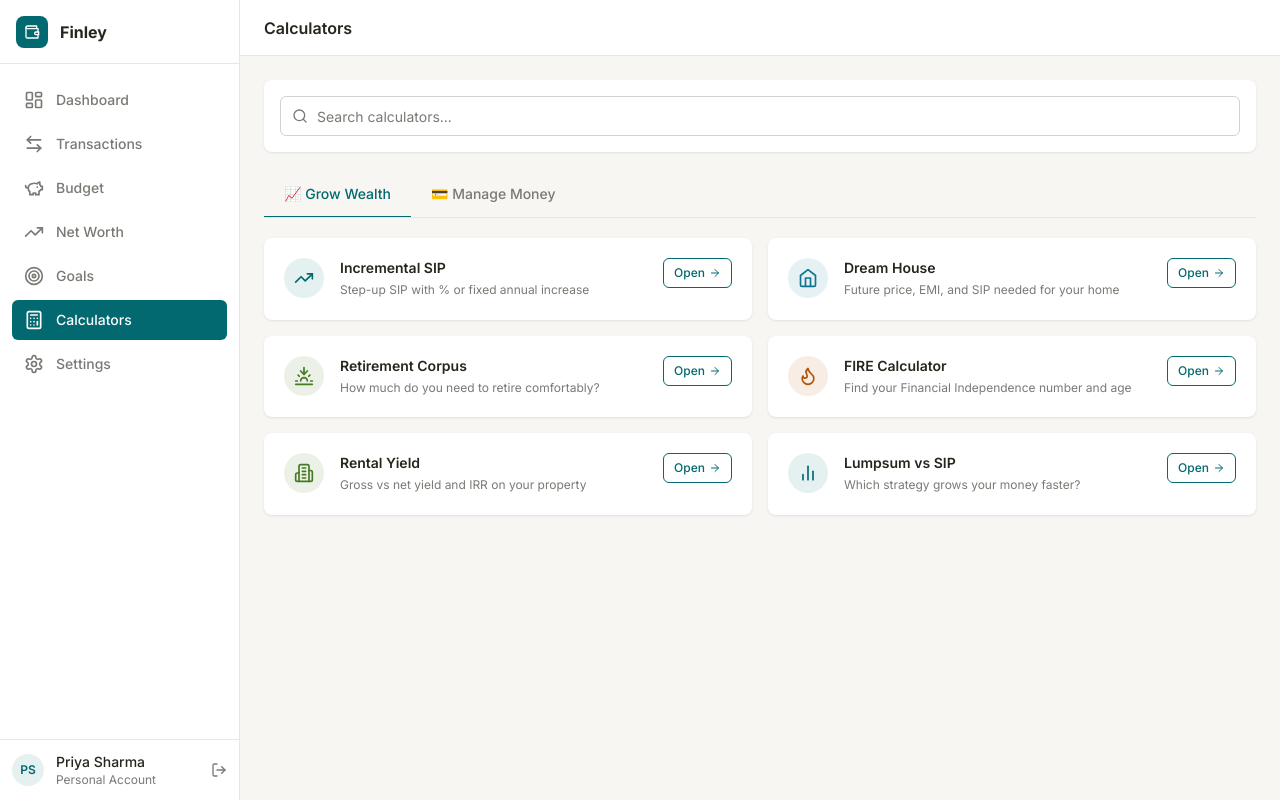
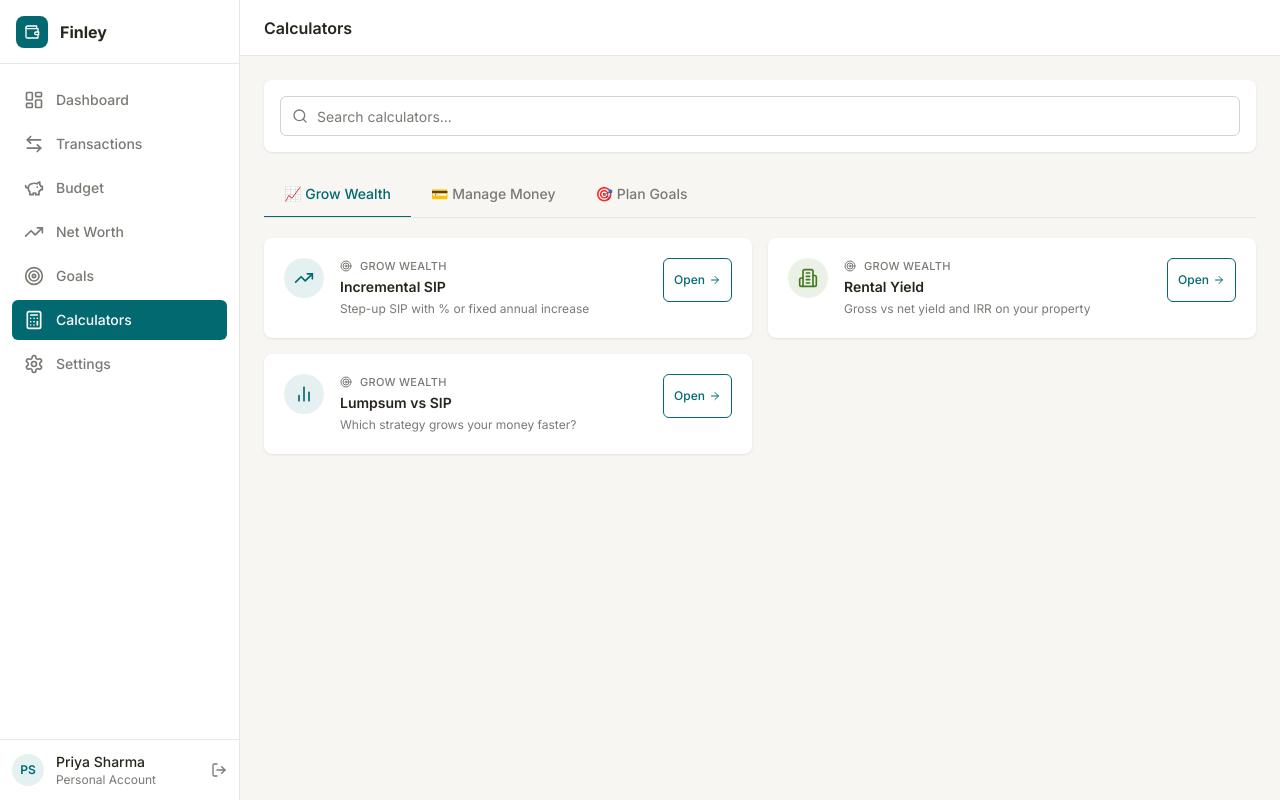
Before and after one commit to SrujanEppalapally/FinleeIndia, a React (Vite) app: page /calculators in a window 1280 px wide. Built offline with nearby package versions, Linux system fonts and the light colour scheme.

Commit message:
Updated CalculatorsPage.tsx

```diff
--- a/src/pages/app/CalculatorsPage.tsx
+++ b/src/pages/app/CalculatorsPage.tsx
@@ -16,12 +16,14 @@ import {
   Search,
   ArrowRight,
   Wallet,
+  Target,
+  X,
 } from 'lucide-react';
 import { Input } from '../../components/ui';
 
 // ── Types ──────────────────────────────────────────────────────
 
-type Tab = 'grow' | 'manage';
+type Tab = 'grow' | 'manage' | 'plan';
 
 interface CalcCard {
   id: string;
@@ -34,9 +36,16 @@ interface CalcCard {
   tab: Tab;
 }
 
+const TAB_LABELS: Record<Tab, string> = {
+  grow: 'Grow Wealth',
+  manage: 'Manage Money',
+  plan: 'Plan Goals',
+};
+
 // ── Calculator registry ────────────────────────────────────────
 
 const CALCULATORS: CalcCard[] = [
+  // Grow Wealth
   {
     id: 'sip',
     icon: TrendingUp,
@@ -45,36 +54,6 @@ const CALCULATORS: CalcCard[] = [
     title: 'Incremental SIP',
     description: 'Step-up SIP with % or fixed annual increase',
     path: '/calculators/sip',
-    tab: 'grow',
-  },
-  {
-    id: 'dream-house',
-    icon: Home,
-    iconBg: 'bg-[#0e7490]/10',
-    iconColor: 'text-[#0e7490]',
-    title: 'Dream House',
-    description: 'Future price, EMI, and SIP needed for your home',
-    path: '/calculators/dream-house',
-    tab: 'grow',
-  },
-  {
-    id: 'retirement',
-    icon: Sunset,
-    iconBg: 'bg-[#437a22]/10',
-    iconColor: 'text-[#437a22]',
-    title: 'Retirement Corpus',
-    description: 'How much do you need to retire comfortably?',
-    path: '/calculators/retirement',
-    tab: 'grow',
-  },
-  {
-    id: 'fire',
-    icon: Flame,
-    iconBg: 'bg-[#b45309]/10',
-    iconColor: 'text-[#b45309]',
-    title: 'FIRE Calculator',
-    description: 'Find your Financial Independence number and age',
-    path: '/calculators/fire',
     tab: 'grow',
   },
   {
@@ -97,6 +76,7 @@ const CALCULATORS: CalcCard[] = [
     path: '/calculators/lumpsum-vs-sip',
     tab: 'grow',
   },
+  // Manage Money
   {
     id: 'emi',
     icon: Calculator,
@@ -128,26 +108,6 @@ const CALCULATORS: CalcCard[] = [
     tab: 'manage',
   },
   {
-    id: 'dream-vehicle',
-    icon: Car,
-    iconBg: 'bg-[#b45309]/10',
-    iconColor: 'text-[#b45309]',
-    title: 'Dream Vehicle',
-    description: 'Is that car within your salary budget?',
-    path: '/calculators/dream-vehicle',
-    tab: 'manage',
-  },
-  {
-    id: 'trip-budget',
-    icon: Plane,
-    iconBg: 'bg-[#0e7490]/10',
-    iconColor: 'text-[#0e7490]',
-    title: 'Trip Budget Planner',
-    description: 'Plan your holiday cost and monthly savings',
-    path: '/calculators/trip-budget',
-    tab: 'manage',
-  },
-  {
     id: 'debt-payoff',
     icon: CreditCard,
     iconBg: 'bg-[#a12c7b]/10',
@@ -167,11 +127,63 @@ const CALCULATORS: CalcCard[] = [
     path: '/calculators/monthly-budget-planner',
     tab: 'manage',
   },
+  // Plan Goals
+  {
+    id: 'dream-house',
+    icon: Home,
+    iconBg: 'bg-[#0e7490]/10',
+    iconColor: 'text-[#0e7490]',
+    title: 'Dream House',
+    description: 'Future price, EMI, and SIP needed for your home',
+    path: '/calculators/dream-house',
+    tab: 'plan',
+  },
+  {
+    id: 'dream-vehicle',
+    icon: Car,
+    iconBg: 'bg-[#b45309]/10',
+    iconColor: 'text-[#b45309]',
+    title: 'Dream Vehicle',
+    description: 'Is that car within your salary budget?',
+    path: '/calculators/dream-vehicle',
+    tab: 'plan',
+  },
+  {
+    id: 'retirement',
+    icon: Sunset,
+    iconBg: 'bg-[#437a22]/10',
+    iconColor: 'text-[#437a22]',
+    title: 'Retirement Corpus',
+    description: 'How much do you need to retire comfortably?',
+    path: '/calculators/retirement',
+    tab: 'plan',
+  },
+  {
+    id: 'fire',
+    icon: Flame,
+    iconBg: 'bg-[#b45309]/10',
+    iconColor: 'text-[#b45309]',
+    title: 'FIRE Calculator',
+    description: 'Find your Financial Independence number and age',
+    path: '/calculators/fire',
+    tab: 'plan',
+  },
+  {
+    id: 'trip-budget',
+    icon: Plane,
+    iconBg: 'bg-[#0e7490]/10',
+    iconColor: 'text-[#0e7490]',
+    title: 'Trip Budget Planner',
+    description: 'Plan your holiday cost and monthly savings',
+    path: '/calculators/trip-budget',
+    tab: 'plan',
+  },
 ];
 
 const TABS: { id: Tab; label: string }[] = [
   { id: 'grow', label: '📈 Grow Wealth' },
   { id: 'manage', label: '💳 Manage Money' },
+  { id: 'plan', label: '🎯 Plan Goals' },
 ];
 
 // ── Calculator Card ────────────────────────────────────────────
@@ -189,11 +201,15 @@ function CalcCardItem({ calc, onClick }: { calc: CalcCard; onClick: () => void }
       <div className="flex-1 min-w-0">
         <div className="flex items-start justify-between gap-3">
           <div className="min-w-0">
+            <div className="flex items-center gap-2 mb-0.5">
+              <Target className="w-3 h-3 text-[#7a7974] flex-shrink-0" />
+              <span className="text-[11px] font-medium text-[#7a7974] uppercase tracking-wide">{TAB_LABELS[calc.tab]}</span>
+            </div>
             <p className="text-sm font-semibold text-[#28251d]">{calc.title}</p>
             <p className="text-xs text-[#7a7974] mt-0.5 leading-relaxed">{calc.description}</p>
           </div>
           <button
-            className="flex-shrink-0 flex items-center gap-1 text-xs font-medium text-[#01696f] border border-[#01696f] rounded-[6px] px-2.5 py-1.5 hover:bg-[#01696f] hover:text-white transition-colors group-hover:bg-[#01696f] group-hover:text-white"
+            className="flex-shrink-0 flex items-center gap-1 text-xs font-medium text-[#01696f] border border-[#01696f] rounded-[6px] px-2.5 min-h-[44px] hover:bg-[#01696f] hover:text-white transition-colors group-hover:bg-[#01696f] group-hover:text-white"
             onClick={(e) => { e.stopPropagation(); onClick(); }}
           >
             Open
@@ -217,9 +233,12 @@ export function CalculatorsPage() {
   const filtered = useMemo(() => {
     const q = search.toLowerCase().trim();
     if (!q) return CALCULATORS.filter((c) => c.tab === activeTab);
-    return CALCULATORS.filter(
-      (c) => c.title.toLowerCase().includes(q) || c.description.toLowerCase().includes(q)
-    );
+    return CALCULATORS.filter((c) => {
+      const inTitle = c.title.toLowerCase().includes(q);
+      const inDesc = c.description.toLowerCase().includes(q);
+      const inCategory = TAB_LABELS[c.tab].toLowerCase().includes(q);
+      return inTitle || inDesc || inCategory;
+    });
   }, [search, activeTab]);
 
   return (
@@ -242,7 +261,7 @@ export function CalculatorsPage() {
               key={tab.id}
               onClick={() => setActiveTab(tab.id)}
               className={[
-                'flex-shrink-0 px-5 py-3 text-sm font-medium transition-colors border-b-2 -mb-px whitespace-nowrap',
+                'flex-shrink-0 px-4 sm:px-5 py-3 text-sm font-medium transition-colors border-b-2 -mb-px whitespace-nowrap',
                 activeTab === tab.id
                   ? 'border-[#01696f] text-[#01696f]'
                   : 'border-transparent text-[#7a7974] hover:text-[#28251d] hover:border-[#d4d2cc]',
@@ -264,8 +283,14 @@ export function CalculatorsPage() {
       {/* Cards grid */}
       {filtered.length === 0 ? (
         <div className="bg-white rounded-[8px] shadow-card p-10 text-center">
-          <p className="text-sm font-medium text-[#28251d]">No calculators match "{search}"</p>
-          <p className="text-xs text-[#7a7974] mt-1">Try a different search term</p>
+          <p className="text-sm font-medium text-[#28251d]">No calculators match your search.</p>
+          <button
+            onClick={() => setSearch('')}
+            className="inline-flex items-center gap-1 mt-3 text-sm font-medium text-[#01696f] hover:text-[#0c4e54] transition-colors"
+          >
+            <X className="w-3.5 h-3.5" />
+            Clear search
+          </button>
         </div>
       ) : (
         <div className="grid grid-cols-1 md:grid-cols-2 gap-4">
```
